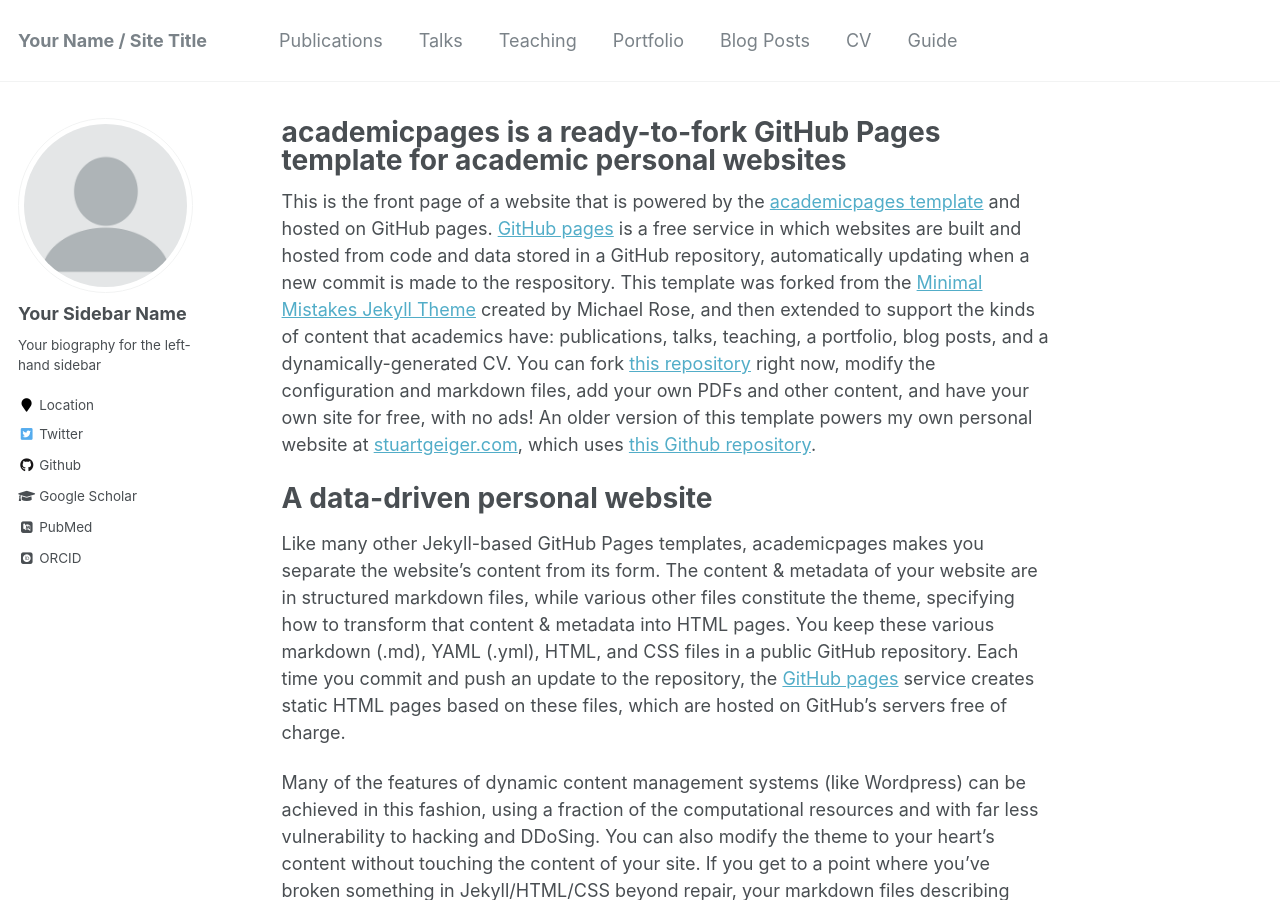
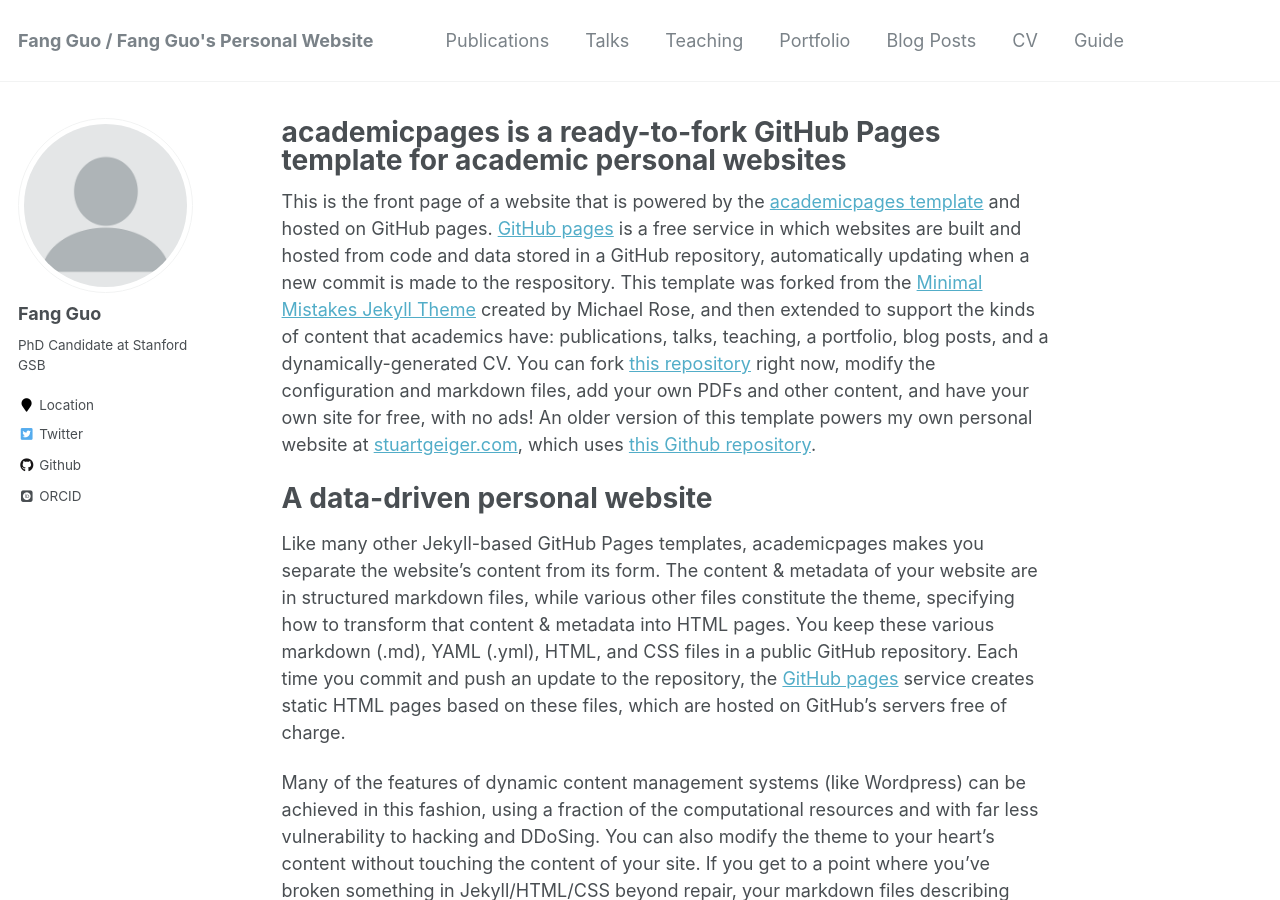
Before and after one commit to fangguo34/fangguo34.github.io, a Jekyll site: the page built from _pages/about.md, in a window 1280 px wide and 900 px high. Built offline with Jekyll 4.4.1, drawn with Linux system fonts in a browser that asks for light colours; some web fonts are replaced.

Commit message:
Update _config.yml

```diff
--- a/_config.yml
+++ b/_config.yml
@@ -7,13 +7,13 @@
 
 # Site Settings
 locale                   : "en-US"
-title                    : "Your Name / Site Title"
+title                    : "Fang Guo / Fang Guo's Personal Website"
 title_separator          : "-"
 name                     : &name "Your Name"
 description              : &description "personal description"
-url                      : https://academicpages.github.io # the base hostname & protocol for your site e.g. "https://mmistakes.github.io"
+url                      : https://fangguo34.github.io # the base hostname & protocol for your site e.g. "https://mmistakes.github.io"
 baseurl                  : "" # the subpath of your site, e.g. "/blog"
-repository               : "academicpages/academicpages.github.io"
+repository               : "fangguo34/fangguo34.github.io"
 teaser                   :  # filename of teaser fallback teaser image placed in /images/, .e.g. "500x300.png"
 breadcrumbs              : false # true, false (default)
 words_per_minute         : 160
@@ -80,15 +80,15 @@
 
 # Site Author
 author:
-  name             : "Your Sidebar Name"
+  name             : "Fang Guo"
   avatar           : "profile.png"
-  bio              : "Your biography for the left-hand sidebar"
+  bio              : "PhD Candidate at Stanford GSB"
   location         : "Location"
   employer         :
-  pubmed           : "https://www.ncbi.nlm.nih.gov/pubmed/?term=john+snow"
-  googlescholar    : "http://yourfullgooglescholarurl.com"
+  pubmed           :
+  googlescholar    :
   email            :
-  researchgate     :  # example: "https://www.researchgate.net/profile/yourprofile"
+  researchgate     :
   uri              :
   bitbucket        :
   codepen          :
@@ -96,7 +96,7 @@
   flickr           :
   facebook         :
   foursquare       :
-  github           : "academicpages"
+  github           : "https://github.com/fangguo34"
   google_plus      :
   keybase          :
   instagram        :
```
